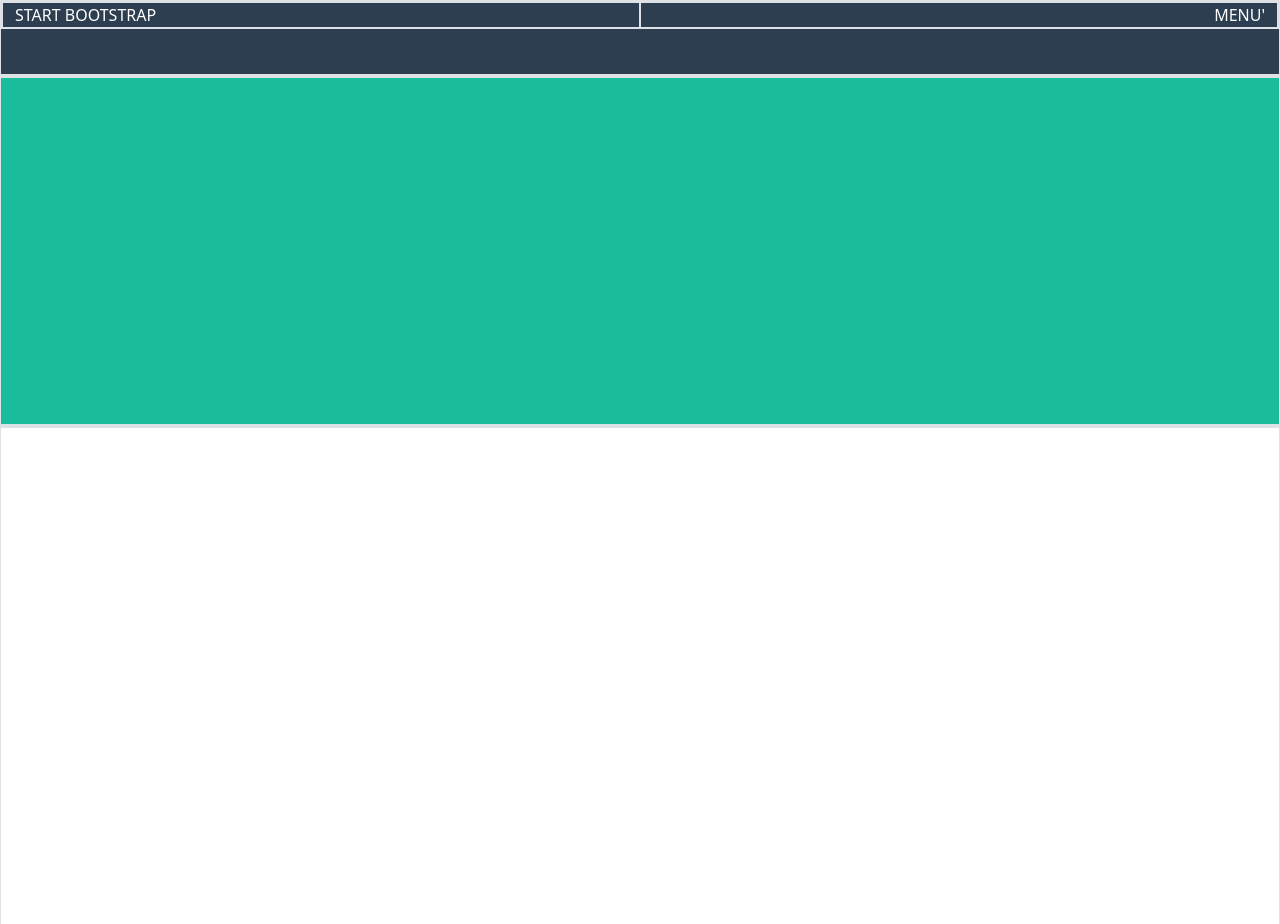
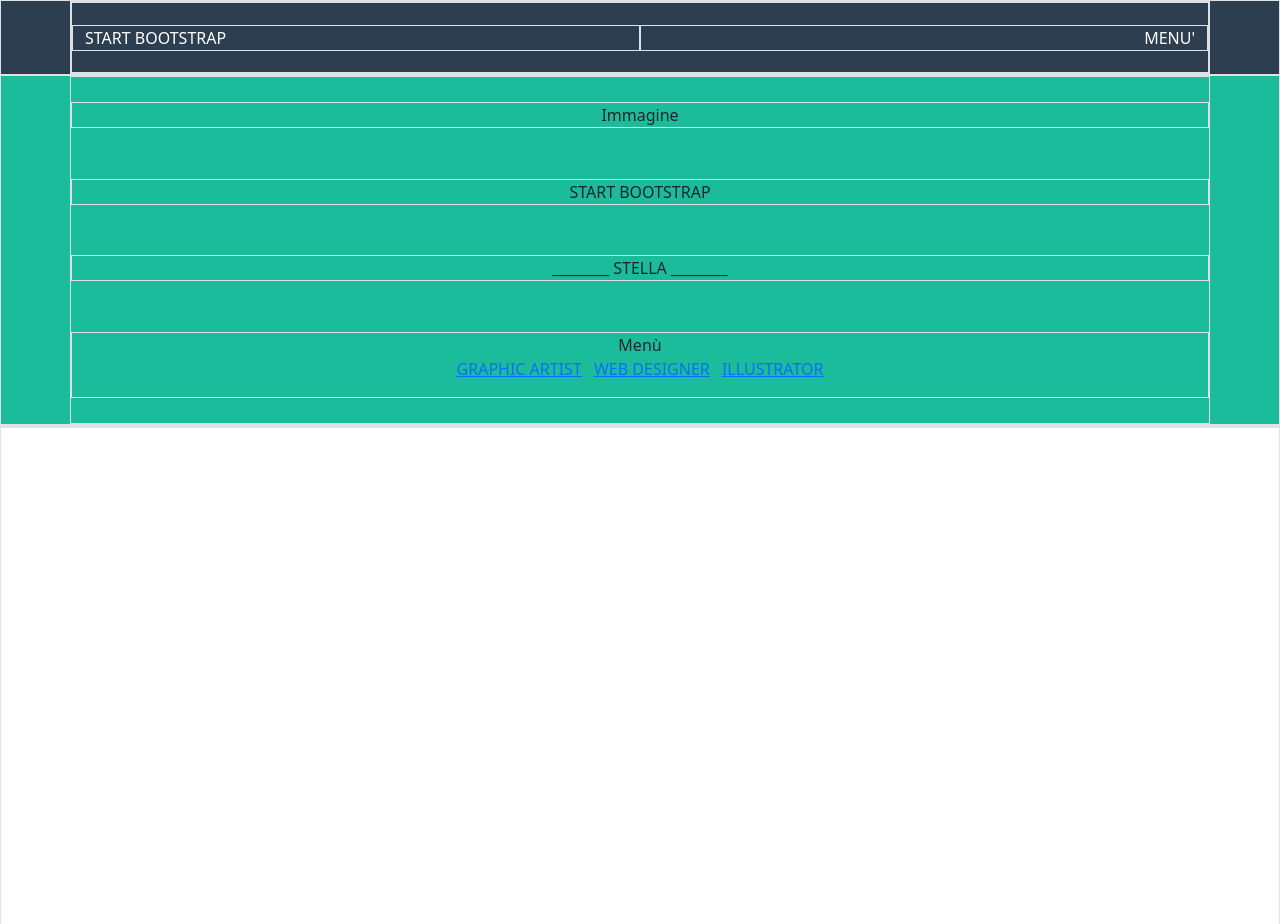
Before and after one commit to EmanueleManno/html-css-bootstrap-freelancer, a plain HTML site: page index.html in a window 1280 px wide. Shown: the top 924 px of the page. Drawn offline with nearby package versions, Linux system fonts and the light colour scheme.

Commit message:
Header and First section

```diff
--- a/index.html
+++ b/index.html
@@ -22,19 +22,30 @@
 
     <!--Intestazione della pagina-->
     <header class="text-white container-fluid text-center border">
-       <div class="row align-items-center border">
-            <div class="col text-sm-start border">
-                START BOOTSTRAP
-            </div>
-            <div class="col text-sm-end border">
-                MENU'
+        <div class="container h-100 border">
+            <div class="row h-100 align-items-center border">
+                <div class="col text-sm-start border">START BOOTSTRAP</div>
+                <div class="col text-sm-end border">MENU'</div>
             </div>
         </div>
     </header>
 
     <!--Prima sezione-->
-    <section id="start" class="border">
-        <div class="container-fluid border"></div>
+    <section id="start" class="container-fluid border">
+        <div class="container h-100 text-center border">
+            <div class="row h-100 align-items-center">
+                <div class="col-12 border">Immagine</div>
+                <div class="col-12 border">START BOOTSTRAP</div>
+                <div class="col-12 border">________ STELLA ________</div>
+                <div class="col-12 border">Menù
+                    <ul class="list-inline">
+                        <li class="list-inline-item"><a href="#">GRAPHIC ARTIST</a></li>
+                        <li class="list-inline-item"><a href="#">WEB DESIGNER</a></li>
+                        <li class="list-inline-item"><a href="#">ILLUSTRATOR</a></li>
+                    </ul>
+                </div>
+            </div>
+        </div>
     </section>
 
     <!--Seconda sezione-->
```
